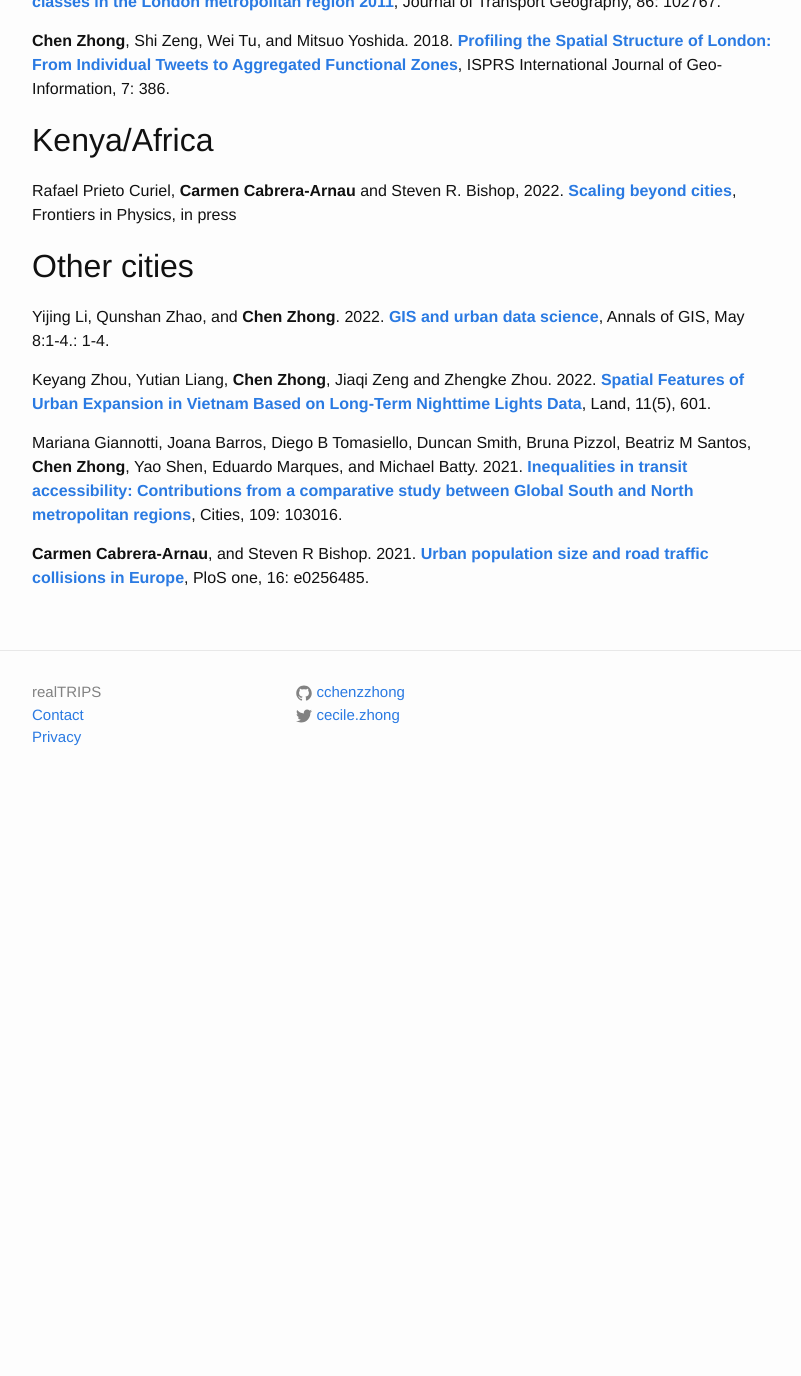
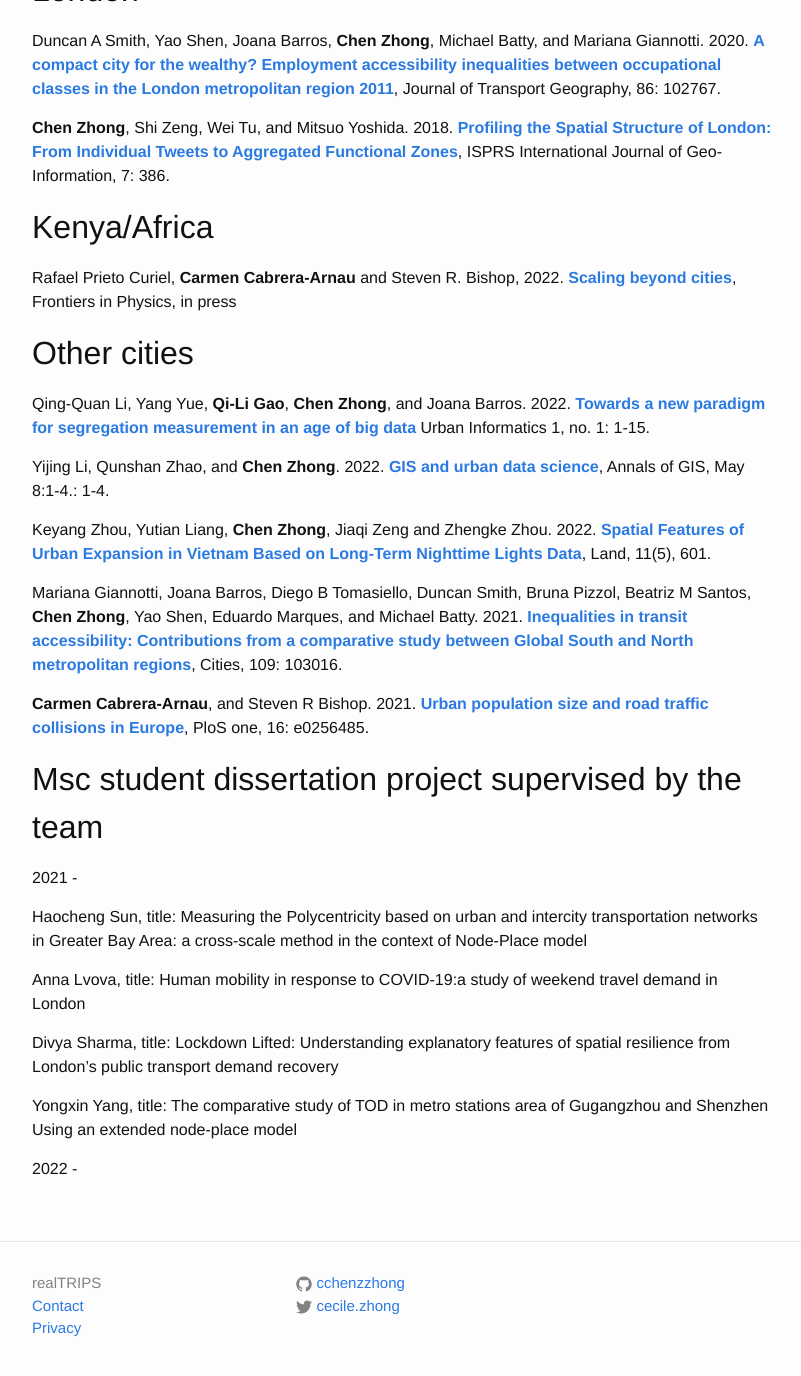
Before and after one commit to c-zhong-ucl-ac-uk/realTRIPS, a Jekyll site: the page built from publications.md, in a window 1280 px wide and 1400 px high, scrolled down 743 px. Shown: the top 1376 px of the window, without its empty margins (238-1039 px from the left). Built offline with Jekyll 4.4.1, drawn with Linux system fonts in a browser that asks for light colours; before the commit the page ends 1552 px from its top, so only the background shows below that; some of the changed text lies outside the part shown.

Commit message:
Update publications.md

```diff
--- a/publications.md
+++ b/publications.md
@@ -8,6 +8,8 @@
 
 
 ## Shenzhen
+
+**Bowen Zhang**, **Chen Zhong**, **Qi-li Gao**, Zahratu Shabrina and Wei Tu (2022). [**Delineating urban functional zones using mobile phone data: A case study of cross-boundary integration in Shenzhen-Dongguan-Huizhou area**](https://www.sciencedirect.com/science/article/pii/S0198971522001168?via%3Dihub) Computers, Environment and Urban Systems 98: 101872.
 
 Wei Tu, Tingting Zhu, **Chen Zhong**, Xiaohu Zhang, Yang Xu, and Qingquan Li. 2021 [**Exploring metro vibrancy and its relationship with built environment: a cross-city comparison using multi-source urban data.**](https://www.tandfonline.com/doi/pdf/10.1080/10095020.2021.1996212) Geo-spatial Information Science 1-15.
 
@@ -29,6 +31,8 @@
 
 ## Other cities
 
+Qing-Quan Li, Yang Yue, **Qi-Li Gao**, **Chen Zhong**, and Joana Barros. 2022. [**Towards a new paradigm for segregation measurement in an age of big data**](https://link.springer.com/article/10.1007/s44212-022-00003-3) Urban Informatics 1, no. 1: 1-15.
+
 Yijing Li, Qunshan Zhao, and **Chen Zhong**. 2022. [**GIS and urban data science**](https://www.tandfonline.com/doi/full/10.1080/19475683.2022.2070969), Annals of GIS, May 8:1-4.: 1-4.
 
 Keyang Zhou, Yutian Liang, **Chen Zhong**, Jiaqi Zeng and Zhengke Zhou. 2022. [**Spatial Features of Urban Expansion in Vietnam Based on Long-Term Nighttime Lights Data**](https://www.mdpi.com/2073-445X/11/5/601/htm), Land, 11(5), 601.
@@ -36,3 +40,17 @@
 Mariana Giannotti, Joana Barros, Diego B Tomasiello, Duncan Smith, Bruna Pizzol, Beatriz M Santos, **Chen Zhong**, Yao Shen, Eduardo Marques, and Michael Batty. 2021. [**Inequalities in transit accessibility: Contributions from a comparative study between Global South and North metropolitan regions**](https://doi.org/10.1016/j.cities.2020.103016), Cities, 109: 103016.
 
 **Carmen Cabrera-Arnau**, and Steven R Bishop. 2021. [**Urban population size and road traffic collisions in Europe**](https://journals.plos.org/plosone/article?id=10.1371/journal.pone.0256485), PloS one, 16: e0256485.
+
+## Msc student dissertation project supervised by the team
+
+2021 -
+
+Haocheng Sun, title: Measuring the Polycentricity based on urban and intercity transportation networks in Greater Bay Area: a cross-scale method in the context of Node-Place model
+
+Anna Lvova, title: Human mobility in response to COVID-19:a study of weekend travel demand in London
+
+Divya Sharma, title: Lockdown Lifted:  Understanding explanatory features of spatial resilience from London’s public transport demand recovery
+
+Yongxin Yang, title: The comparative study of TOD in metro stations area of Gugangzhou and Shenzhen Using an extended node-place model
+
+2022 -
```
